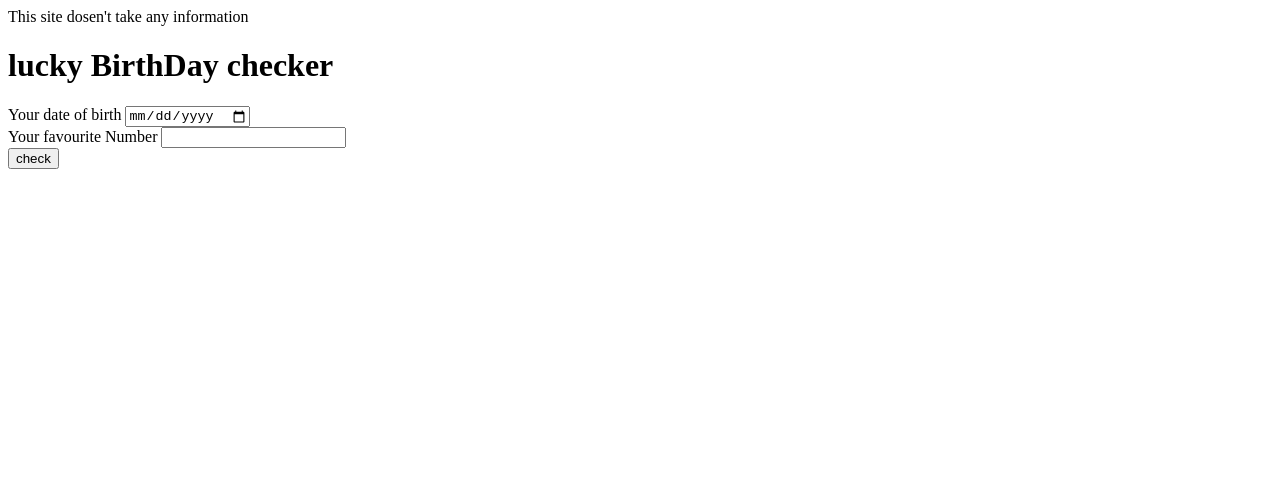
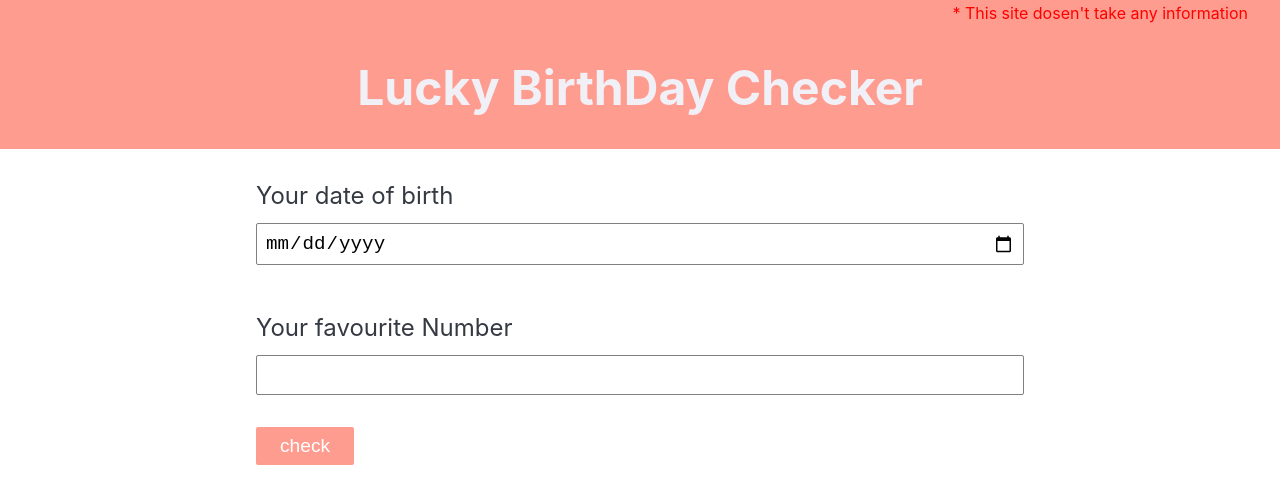
Before and after one commit to vickydarlinn/lucky-birthday-checker, a plain HTML site: page index.html in a window 1280 px wide. Drawn offline with Linux system fonts and the light colour scheme.

Commit message:
update:css added

```diff
--- a/index.html
+++ b/index.html
@@ -5,20 +5,25 @@
     <meta http-equiv="X-UA-Compatible" content="IE=edge" />
     <meta name="viewport" content="width=device-width, initial-scale=1.0" />
     <title>Vicky's lucky b'day checker</title>
+    <link rel="stylesheet" href="style.css" />
   </head>
   <body>
-    <div class="warning">This site dosen't take any information</div>
-    <h1>lucky BirthDay checker</h1>
+    <div class="warning">* This site dosen't take any information</div>
+    <h1 class="app_heading">Lucky BirthDay Checker</h1>
+    <section class="container">
+      <div class="app_container">
         <div>
           <label for="datOfBirth">Your date of birth</label>
           <input id="dateOfBirth" type="date" />
         </div>
-    <div>
+        <div class="favt_no">
           <label for="favouriteNumber">Your favourite Number</label>
           <input id="favouriteNumber" type="number" />
         </div>
-    <div><button class="check">check</button></div>
+        <div><button class="check btn">check</button></div>
         <div class="output"></div>
+      </div>
+    </section>
 
     <script src="app.js"></script>
   </body>
--- a/style.css
+++ b/style.css
@@ -0,0 +1,72 @@
+* {
+  margin: 0;
+  padding: 0;
+  box-sizing: border-box;
+}
+
+body {
+  font-family: -apple-system, BlinkMacSystemFont, "Segoe UI", Roboto, Oxygen,
+    Ubuntu, Cantarell, "Open Sans", "Helvetica Neue", sans-serif;
+}
+.container {
+  max-width: 1366px;
+  margin: auto;
+}
+.app_heading {
+  text-align: center;
+  padding: 2rem 0;
+  background-color: #fe9c8f;
+  font-size: 3rem;
+  color: rgb(241, 240, 247);
+}
+.app_container {
+  max-width: 768px;
+  margin: auto;
+  margin-top: 2rem;
+}
+
+.warning {
+  text-align: right;
+  background-color: #fe9c8f;
+  padding: 0.2rem 2rem;
+  color: red;
+}
+label {
+  display: block;
+  margin-bottom: 0.8rem;
+  font-size: 1.5rem;
+  color: rgb(53, 57, 66);
+}
+
+input {
+  width: 100%;
+  padding: 0.5rem;
+  font-size: 1.2rem;
+  border-radius: 2px;
+  border: 1px solid gray;
+}
+.btn {
+  font-size: 1.2rem;
+  padding: 0.5rem 1.5rem;
+  border: none;
+  border-radius: 2px;
+  background-color: #fe9c8f;
+  color: white;
+  cursor: pointer;
+  margin: 2rem 0;
+}
+
+.favt_no {
+  margin-top: 3rem;
+}
+
+.output {
+  font-size: 2rem;
+  color: rgb(53, 57, 66);
+}
+
+@media screen and (max-width: 768px) {
+  .app_container {
+    padding: 0 0.5rem;
+  }
+}
```
Lines whose indentation alone changed are shown as unchanged.
